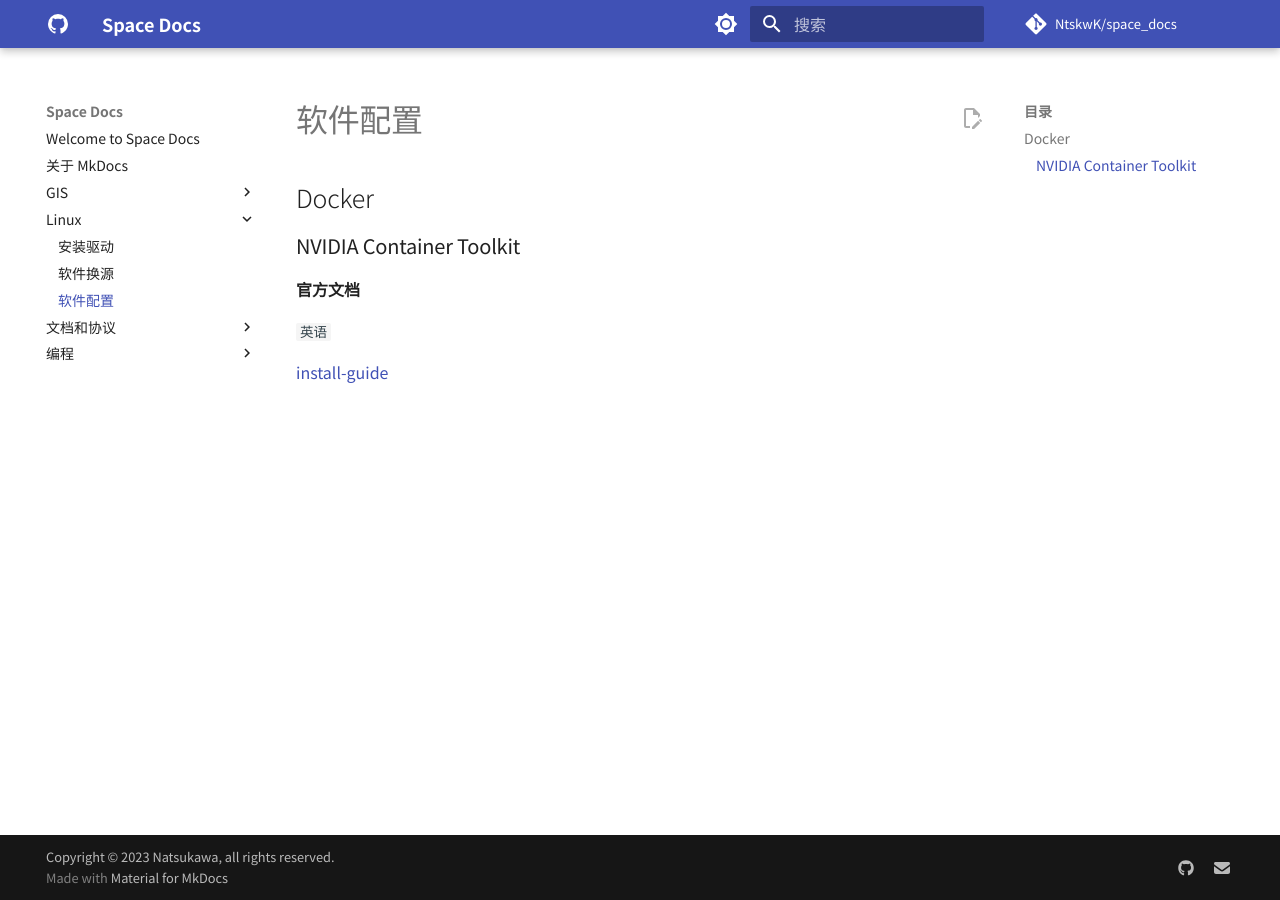
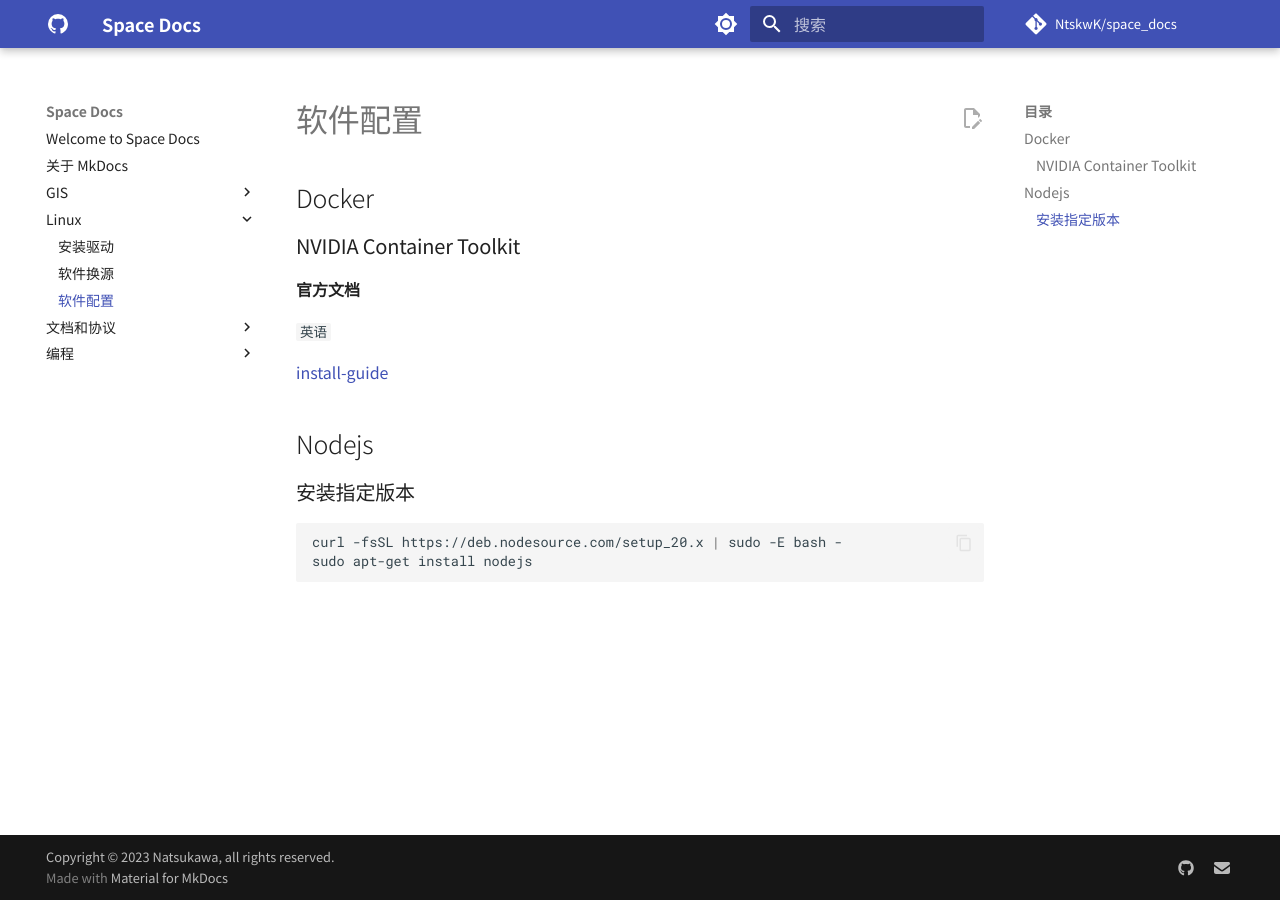
Before and after one commit to NtskwK/space_docs, an MkDocs documentation site: the page built from docs/Linux/软件配置.md, in a window 1280 px wide. Built offline with MkDocs 1.6.1 and Material for MkDocs 9.7.7, drawn with Linux system fonts in a browser that asks for light colours; comment, search, counter and statistics services are not loaded.

Commit message:
feat: Install the target version of nodejs

````diff
--- a/docs/Linux/软件配置.md
+++ b/docs/Linux/软件配置.md
@@ -9,3 +9,12 @@
 `英语`
 
 [install-guide](https://docs.nvidia.com/datacenter/cloud-native/container-toolkit/latest/install-guide.html)
+
+## Nodejs
+
+### 安装指定版本
+
+```bash
+curl -fsSL https://deb.nodesource.com/setup_20.x | sudo -E bash -
+sudo apt-get install nodejs
+```
````
